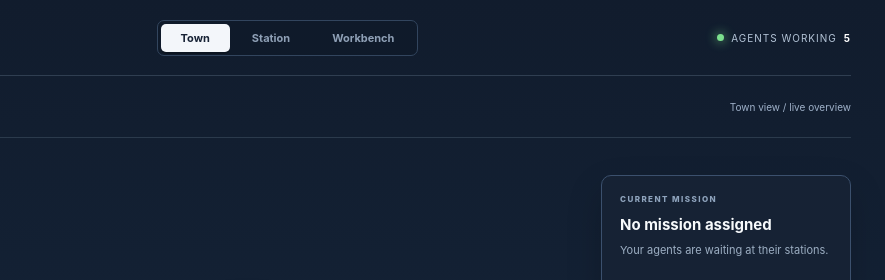
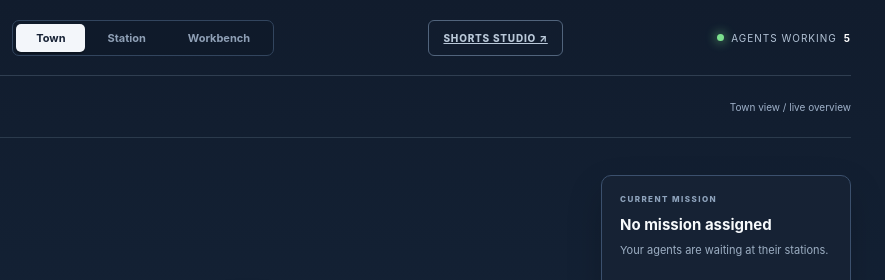
Before and after one commit to abcbis1234-creator/Agent-Village, a website: page public/index.html in a window 1280 px wide. Shown: the top 280 px of the page, 395-1280 px from the left. Drawn offline with Linux system fonts and the light colour scheme; no server answers.

Commit message:
Add Shorts Studio navigation link

```diff
--- a/public/index.html
+++ b/public/index.html
@@ -12,7 +12,7 @@
     <header class="topbar">
       <a class="brand" href="/" aria-label="Agent Village home"><span class="brand-icon"><i></i><i></i><b></b></span><span><strong>AGENT VILLAGE</strong><small>autonomous work, made visible</small></span></a>
       <div class="view-toggle" role="tablist" aria-label="View mode"><button class="view-tab active" data-view="town" role="tab">Town</button><button class="view-tab" data-view="station" role="tab">Station</button><button class="view-tab" data-view="workbench" role="tab">Workbench</button></div>
-      <div class="live-pill"><span></span> agents working <b id="agent-live-count">5</b></div>
+      <a class="outline-button" href="/shorts.html">Shorts Studio ↗</a><div class="live-pill"><span></span> agents working <b id="agent-live-count">5</b></div>
     </header>
 
     <main>
```
